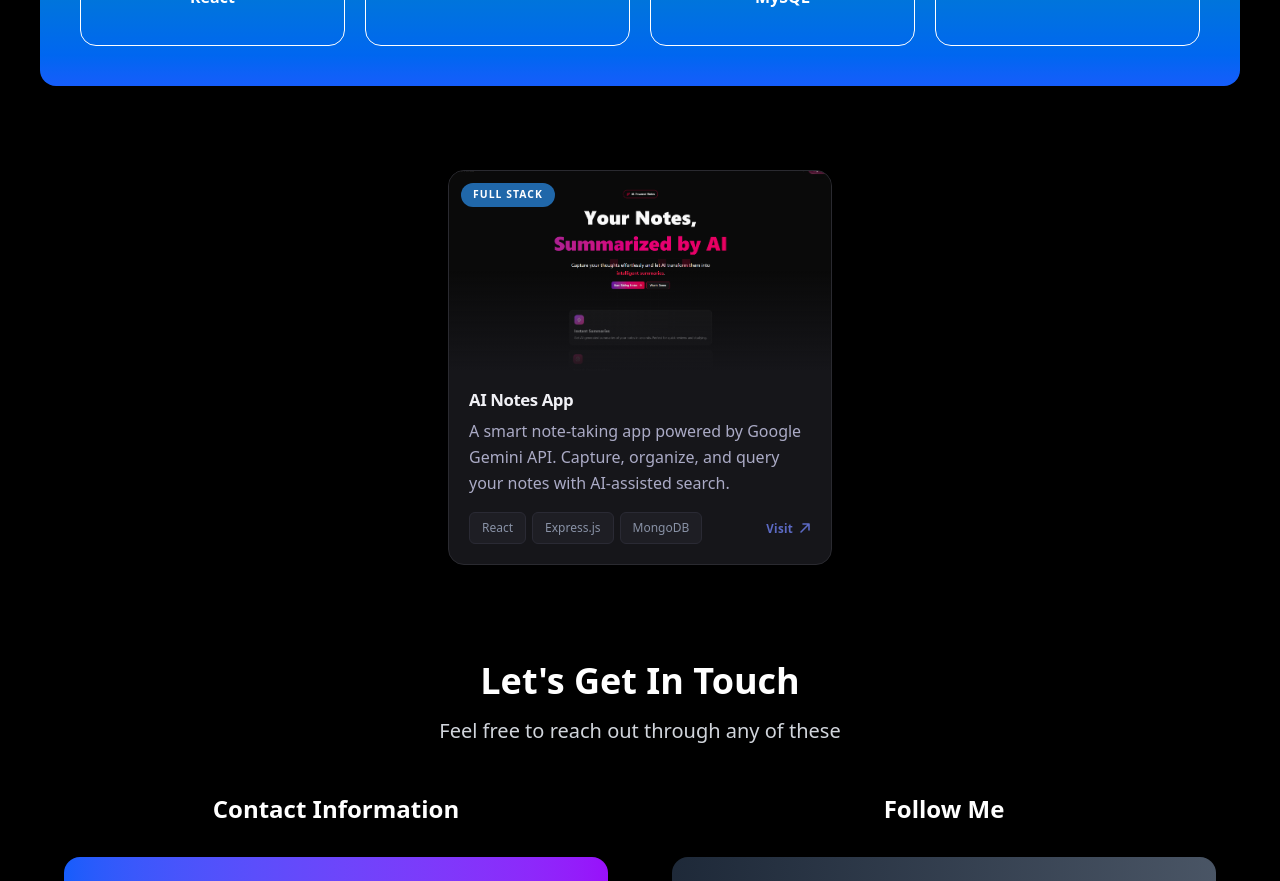
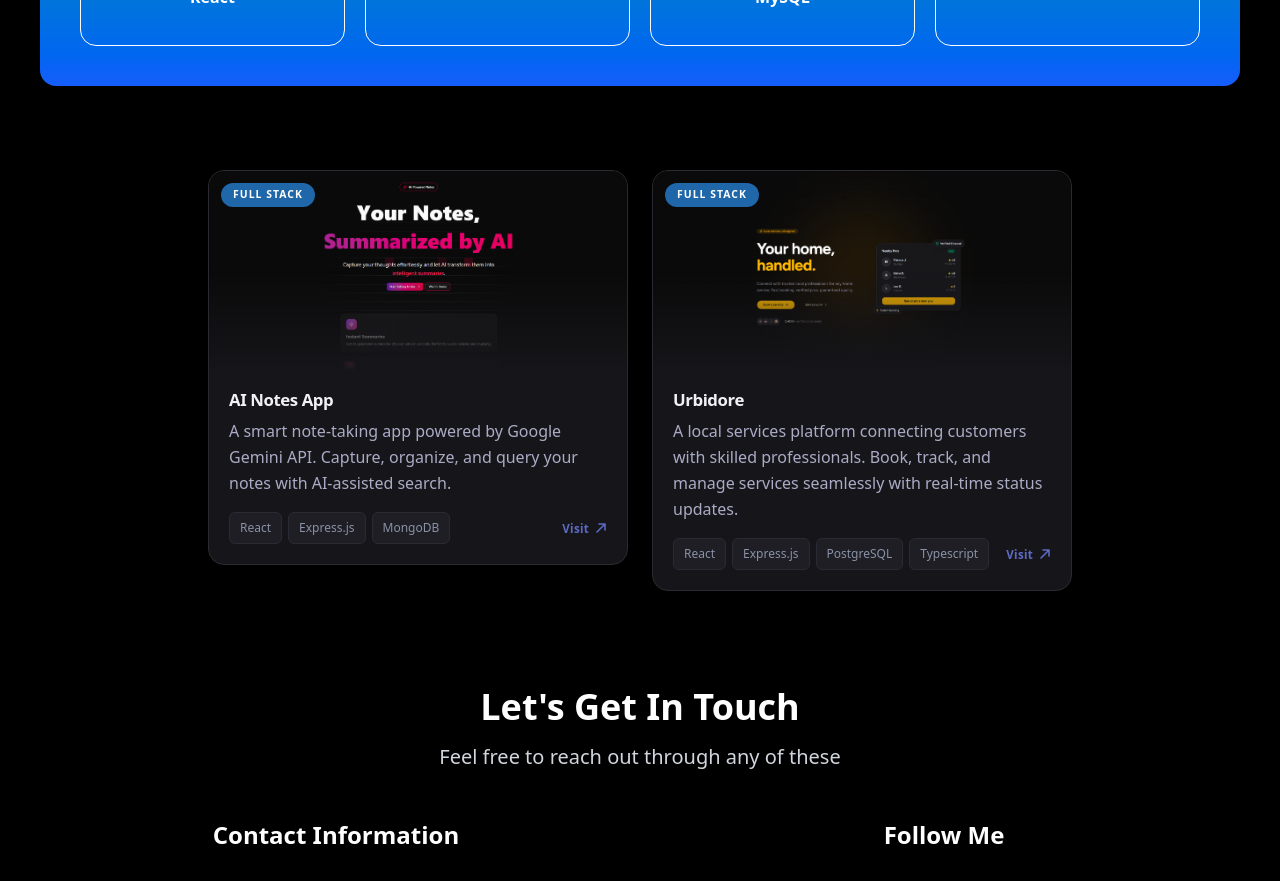
Before and after one commit to MDK528/my-portfolio, a React (Vite) app: page / in a window 1280 px wide. Shown: the part 1240-2121 px from the top of the page. Built offline with nearby package versions, Linux system fonts and the light colour scheme.

Commit message:
add Urbidore project to Projects component and update project rendering logic

```diff
--- a/src/components/projects/Projects.jsx
+++ b/src/components/projects/Projects.jsx
@@ -1,16 +1,37 @@
 import React from 'react'
 import ainotesappImg from '../../Image/ainotesappImg.png'
+import urbidoreImg from '../../Image/urbidoreImg.png'
 function Projects()
 {
+
+  const projects = [
+    {
+      url: "https://fullstack-notes-app-phi.vercel.app/",
+      title: "AI Notes App",
+      description: "A smart note-taking app powered by Google Gemini API. Capture, organize, and query your notes with AI-assisted search.",
+      img: ainotesappImg,
+      stack: ["React", "Express.js", "MongoDB"]
+    },
+
+    {
+      url: "https://urbidore.mdkhalid.site/",
+      title: "Urbidore",
+      description: "A local services platform connecting customers with skilled professionals. Book, track, and manage services seamlessly with real-time status updates.",
+      img: urbidoreImg,
+      stack: ["React", "Express.js", "PostgreSQL", "Typescript"]
+    }
+  ]
+
   return (
     <section id='projects'>
       <div className='w-full text-white my-6 md:px-10 px-8 py-5 md:flex md:flex-wrap md:justify-center gap-6'>
 
-        <div className='rounded-2xl py-5 '>
-            <a href="https://fullstack-notes-app-phi.vercel.app/"
+        {projects.map((project) => (
+          <div className='rounded-2xl py-5 '>
+            <a href={project.url}
               target="_blank"
               rel="noopener noreferrer"
-              className="block w-full max-w-sm bg-[#16161a] border border-[#2a2a30] rounded-2xl overflow-hidden cursor-pointer no-underline
+              className="block w-full max-w-[420px] bg-[#16161a] border border-[#2a2a30] rounded-2xl overflow-hidden cursor-pointer no-underline
                         transition-all duration-300 hover:-translate-y-1 hover:border-[#0367f229] hover:shadow-[0_20px_40px_-10px_rgba(92,106,196,0.2)]"
             >
               <div className="w-full h-[200px] overflow-hidden relative">
@@ -19,7 +40,7 @@ function Projects()
                 </span>
                 <div className="absolute inset-0 bg-gradient-to-b from-transparent via-transparent to-[#16161a] pointer-events-none z-[1]" />
                 <img
-                  src={ainotesappImg}
+                  src={project.img}
                   alt="Project screenshot"
                   className="w-full h-full object-cover transition-transform duration-500 ease-out hover:scale-[1.08]
                             group-hover:scale-[1.08]"
@@ -28,20 +49,19 @@ function Projects()
 
               <div className="px-5 pt-4 pb-5">
                 <h3 className="font-bold text-[#f0f0f5] text-[1.05rem] mb-1.5 tracking-tight">
-                  AI Notes App
+                  {project.title}
                 </h3>
 
                 <p className="text-[#ababc6] text-md  leading-relaxed font-light mb-4">
-                  A smart note-taking app powered by Google Gemini API. Capture, organize,
-                  and query your notes with AI-assisted search.
+                  {project.description}
                 </p>
 
                 <div className="flex items-center justify-between">
                   <div className="flex gap-1.5 flex-wrap">
-                    {["React", "Express.js", "MongoDB"].map((tech) => (
+                    {project.stack.map((tech) => (
                       <span
                         key={tech}
-                        className="text-[0.75rem] text-[#8992a6] bg-[#1e1e24] border border-[#2a2a34] px-3 py-1.5 rounded-md font-medium"
+                        className="text-[0.75rem] text-[#8992a6] bg-[#1e1e24] border border-[#2a2a34] px-2.5 py-1.5 rounded-md font-medium"
                       >
                         {tech}
                       </span>
@@ -58,7 +78,7 @@ function Projects()
             </a>
 
         </div>
-
+        ))}
       </div>
     </section>
   )
```
Also changed, not shown: src/Image/urbidoreImg.png (added).
